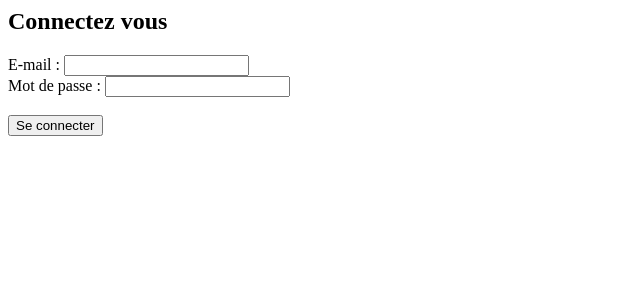
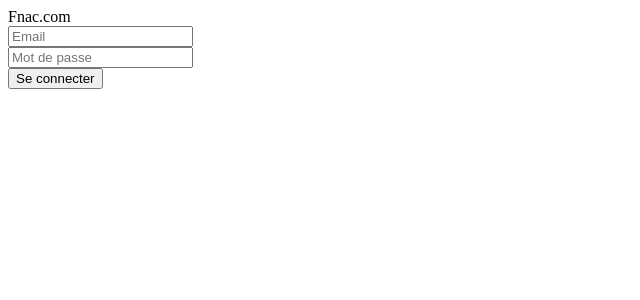
Before and after one commit to ColinPeyrat/Sprint, a PHP site: page /login.php in a window 1280 px wide. Shown: the top 300 px of the page, without its empty margins (0-640 px from the left). Run offline with PHP 8.4, Linux system fonts and the light colour scheme.

Commit message:
New login form

```diff
--- a/view/header.php
+++ b/view/header.php
@@ -44,7 +44,7 @@
                     </li>
                 </ul>
                 <ul class="nav navbar-nav navbar-right">
-                    <li><a href="?r=cli/login"><?php if(isset($_SESSION['user'])) echo "Connecté(e) : ".$_SESSION['user']->cli_pseudo; else echo "Se connecter" ?></a></li>
+                    <li><a href="?r=cli/login"><?php if(isset($_SESSION['user'])) echo "<i class='glyphicon glyphicon-user'></i> Connecté(e) : ".$_SESSION['user']->cli_pseudo; else echo "Se connecter" ?></a></li>
                     <?php
                     if(!isset($_SESSION['user'])){
                         echo "<li><a href='?r=cli/register'>S'inscrire</a></li>";
--- a/view/t_e_client_cli/login.php
+++ b/view/t_e_client_cli/login.php
@@ -1,16 +1,37 @@
-<h2>Connectez vous</h2>
-<form class="form-inline" method="post" action="?r=cli/login">
-	<div class="form-group col-xs-2">
-        <label class="form-label" for="login">E-mail :</label>
-        <input class="form-control" type="text" name="login" id="login" />
+<div class="container">
+
+    <div id="loginbox" class="mainbox col-md-6 col-md-offset-3 col-sm-6 col-sm-offset-3">
+
+        <div class="panel panel-default" >
+            <div class="panel-heading">
+                <div class="panel-title text-center">Fnac.com</div>
+            </div>
+
+            <div class="panel-body" >
+
+                <form name="form" id="form" class="form-horizontal" enctype="multipart/form-data" method="POST">
+
+                    <div class="input-group">
+                        <span class="input-group-addon"><i class="glyphicon glyphicon-user"></i></span>
+                        <input placeholder="Email" class="form-control" type="text" name="login" id="login"  />
+                    </div>
+
+                    <div class="input-group">
+                        <span class="input-group-addon"><i class="glyphicon glyphicon-lock"></i></span>
+                        <input class="form-control" placeholder="Mot de passe" type="password" name="password" id="password" />
+                    </div>
+
+                    <div class="form-group">
+                        <!-- Button -->
+                        <div class="col-sm-12 controls">
+                            <button name="action" type="submit" value="Se connecter" class="btn btn-primary pull-right"><i class="glyphicon glyphicon-log-in"></i> Se connecter</button>
+                        </div>
+                    </div>
+
+                </form>
+
+            </div>
+        </div>
     </div>
-    <div class="form-group col-xs-2">
-        <label for="password">Mot de passe :</label>
-        <input class="form-control" type="password" name="password" id="password" />
-    </div>
-    <div class="form-group col-xs-3"><br/>
-    	<input name="action" type="submit" value="Se connecter" class="btn btn-primary"/>
-    </div>
-
-</form>
+</div>
 <?php
```
Also changed, not shown: public/css/style.css (+65 -0 lines).
